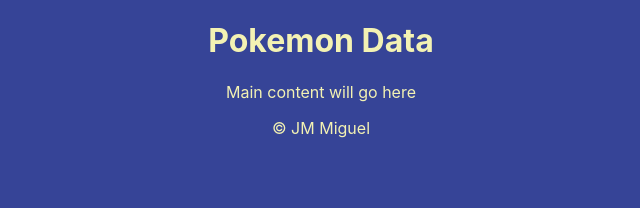
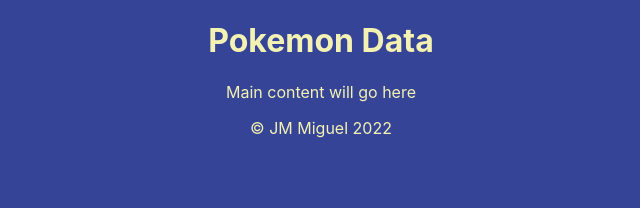
Before and after one commit to jamiguel23/pokemon, a React (Create React App) app: page / in a window 1280 px wide. Shown: the top 208 px of the page, without its empty margins (319-959 px from the left). Built offline with nearby package versions, Linux system fonts and the light colour scheme.

Commit message:
added year to footer

```diff
--- a/src/component/Footer.js
+++ b/src/component/Footer.js
@@ -4,7 +4,7 @@ export default class Footer extends Component {
   render() {
     return (
       <footer>
-         <p> &copy; JM Miguel </p>
+         <p> &copy; JM Miguel 2022 </p>
       </footer>
     )
   }
```
